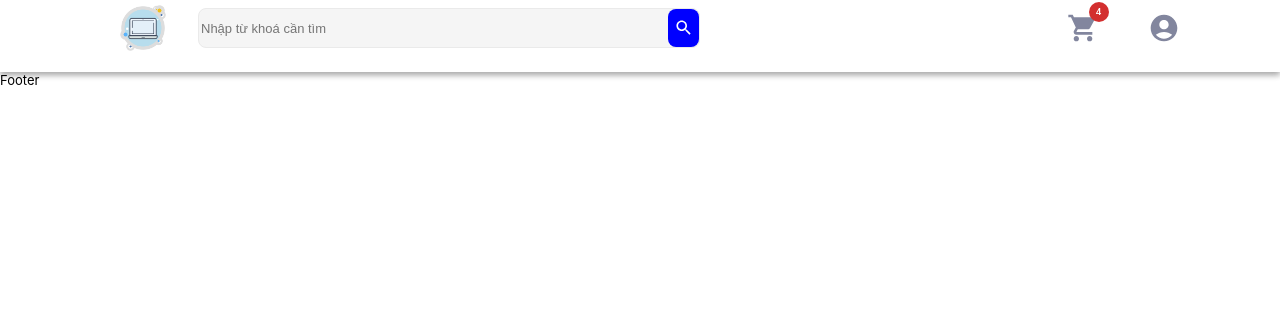
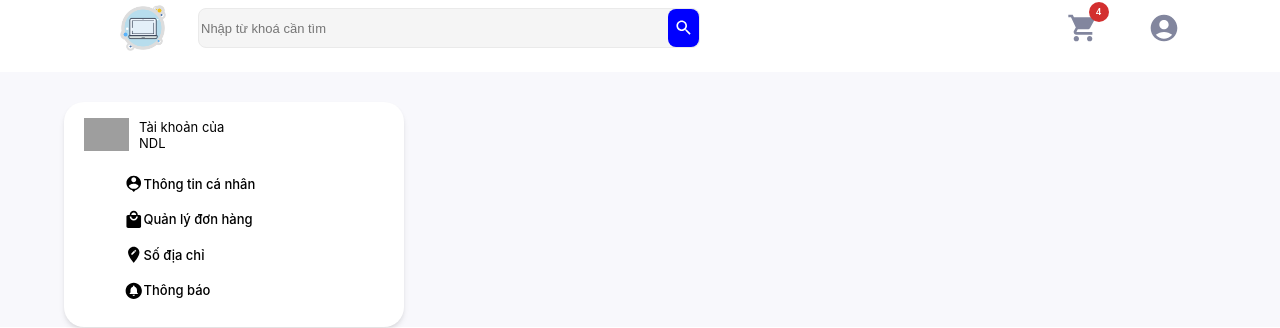
Before and after one commit to callmeNDL/weblaptop, a React (Create React App) app: page /profile in a window 1280 px wide. Shown: the part 1018-1346 px from the top of the page. Before the commit the page ends 1106 px from the top, so only its background shows below. Built offline with nearby package versions, Linux system fonts and the light colour scheme; grey boxes are pictures that could not be loaded.

Commit message:
add page profile ul/profile

```diff
--- a/src/App.js
+++ b/src/App.js
@@ -9,6 +9,7 @@ import Promo from './pages/Promo';
 import ItemDetail from './components/ItemDetail/ItemDetail';
 import Product from './pages/Product';
 import Cart from './pages/Cart';
+import Profile from './pages/Profile';
 
 function App() {
   return (
@@ -18,6 +19,7 @@ function App() {
         <Route exact path="/product" element={<Product />} />
         <Route exact path="/product/:productId" element={<ItemDetail />} />
         <Route exact path="/cart" element={<Cart />} />
+        <Route exact path="/profile" element={<Profile />} />
         <Route exact path="/signIn" element={<SignInPage />} />
         <Route exact path="/signup" element={<SignUp />} />
         <Route exact path="/promo" element={<Promo />} />
--- a/src/assets/scss/Products.scss
+++ b/src/assets/scss/Products.scss
@@ -123,10 +123,10 @@
         color: inherit;
         font-weight: inherit;
         width: 75px;
-        padding: 0.25rem;
+        padding: 10px 10px;
         border: 1px solid rgb(228, 229, 240);
-        font-size: 0.7rem;
-        border-radius: 0.25rem;
+        font-size: 13px;
+        border-radius: 5px;
         background-color: rgb(255, 255, 255);
         z-index: 0;
         text-align: center;
--- a/src/assets/scss/global.scss
+++ b/src/assets/scss/global.scss
@@ -51,3 +51,24 @@ input:focus {
 * {
   font-size: 13px;
 }
+
+.title {
+  margin: 0px;
+  padding: 0px;
+  border-style: none;
+  border-width: 1px;
+  border-color: unset;
+  opacity: 1;
+  color: rgb(27, 29, 41);
+  font-weight: 700;
+  text-decoration: unset;
+  font-size: 20px;
+  line-height: 28px;
+  overflow: hidden;
+  display: -webkit-box;
+  -webkit-box-orient: vertical;
+  -webkit-line-clamp: unset;
+  max-width: unset;
+  min-width: unset;
+  transition: color 0.3s ease 0s;
+}
--- a/src/components/AppBar/PrimarySearchAppBar.jsx
+++ b/src/components/AppBar/PrimarySearchAppBar.jsx
@@ -70,7 +70,15 @@ const PrimarySearchAppBar = () => {
           Sign In
         </p>
       </MenuItem>
-      <MenuItem onClick={handleMenuClose}>My account</MenuItem>
+      <MenuItem onClick={handleMenuClose}>
+        <p
+          onClick={() => {
+            navigate('/profile');
+          }}
+        >
+          My account
+        </p>
+      </MenuItem>
     </Menu>
   );
 
--- a/src/components/ListItem/ListItem.jsx
+++ b/src/components/ListItem/ListItem.jsx
@@ -1,8 +1,10 @@
+import { useNavigate } from 'react-router-dom';
 import Item from '../Item/Item';
 import PaginationRounded from '../Pagination/Pagination';
 import './ListItem.scss';
 
 const ListItem = ({ title }) => {
+  const navigate = useNavigate();
   const listItem = [
     {
       id: 1,
@@ -162,8 +164,15 @@ const ListItem = ({ title }) => {
     <div className="listItemContainer">
       {title ? (
         <div className="titleItem">
-          <p>LapTop</p>
-          <p>Xem tat ca</p>
+          <p className="title">LapTop</p>
+          <p
+            className="showMore"
+            onClick={() => {
+              navigate('/product');
+            }}
+          >
+            Xem tất cả &gt;
+          </p>
         </div>
       ) : (
         ''
--- a/src/components/ListItem/ListItem.scss
+++ b/src/components/ListItem/ListItem.scss
@@ -5,8 +5,16 @@
   margin-top: 30px;
 
   .titleItem {
+    padding: 10px 20px;
     display: flex;
     justify-content: space-between;
+
+    .showMore {
+      cursor: pointer;
+      color: rgb(130, 134, 158);
+    }
+
+
   }
   .listItemBox {
     display: flex;
--- /dev/null
+++ b/src/components/Profile/Account.jsx
@@ -0,0 +1,36 @@
+import './Account.scss';
+import PersonPinIcon from '@mui/icons-material/PersonPin';
+import LocalMallIcon from '@mui/icons-material/LocalMall';
+import EditLocationIcon from '@mui/icons-material/EditLocation';
+import CircleNotificationsIcon from '@mui/icons-material/CircleNotifications';
+const Account = ({ dataAccount }) => {
+  return (
+    <div className="account-container">
+      <div className="account-info">
+        <img src={dataAccount.img} alt="img-avatar" />
+        <div className="account-name">
+          <span>Tài khoản của</span>
+          <span>{dataAccount.name}</span>
+        </div>
+      </div>
+      <ul>
+        <li>
+          <PersonPinIcon /> Thông tin cá nhân
+        </li>
+        <li>
+          <LocalMallIcon />
+          Quản lý đơn hàng
+        </li>
+        <li>
+          <EditLocationIcon />
+          Số địa chỉ
+        </li>
+        <li>
+          <CircleNotificationsIcon /> Thông báo
+        </li>
+      </ul>
+    </div>
+  );
+};
+
+export default Account;
--- /dev/null
+++ b/src/components/Profile/Account.scss
@@ -0,0 +1,46 @@
+.account-container {
+  margin-top: 30px;
+  min-width: 300px;
+  box-shadow: rgba(0, 0, 0, 0.1) 0px 4px 6px -1px,
+    rgba(0, 0, 0, 0.06) 0px 2px 4px -1px;
+  background-color: white;
+  border-radius: 20px;
+  padding: 10px 20px;
+
+  .account-info {
+    display: flex;
+    align-items: center;
+
+    img {
+      width: 45px;
+      height: 45px;
+      object-fit: contain;
+    }
+
+    .account-name {
+      margin-left: 10px;
+      display: flex;
+      flex-direction: column;
+    }
+  }
+
+  ul {
+    li {
+      cursor: pointer;
+      display: flex;
+      -webkit-box-align: center;
+      align-items: center;
+      -webkit-box-pack: justify;
+      padding: 4px 0px;
+      margin: 8px 0px;
+      background: unset;
+      font-weight: 500;
+
+      &:hover {
+        font-weight: 700 !important;
+
+        color: rgb(20, 53, 195) !important;
+      }
+    }
+  }
+}
--- a/src/components/SignIn/SignIn.jsx
+++ b/src/components/SignIn/SignIn.jsx
@@ -12,6 +12,7 @@ import LockOutlinedIcon from '@mui/icons-material/LockOutlined';
 import Typography from '@mui/material/Typography';
 import Container from '@mui/material/Container';
 import { createTheme, ThemeProvider } from '@mui/material/styles';
+import LoginBG from '../../assets/imgs/login-bg.png';
 
 function Copyright(props) {
   return (
@@ -47,11 +48,24 @@ export default function SignIn() {
 
   return (
     <ThemeProvider theme={defaultTheme}>
-      <Container component="main" maxWidth="xs">
+      <div
+        style={{
+          display: 'flex',
+          alignItems: 'center',
+          justifyContent: 'center',
+        }}
+      >
+        <img
+          src={LoginBG}
+          alt="login-bg"
+          style={{ width: '310px', height: '360px', marginRight: '30px' }}
+        />
+
+        <Container component="main" maxWidth="xs" style={{ margin: 0 }}>
           <CssBaseline />
           <Box
             sx={{
-            marginTop: 8,
+              marginTop: 4,
               display: 'flex',
               flexDirection: 'column',
               alignItems: 'center',
@@ -115,8 +129,9 @@ export default function SignIn() {
               </Grid>
             </Box>
           </Box>
+        </Container>
+      </div>
       <Copyright sx={{ mt: 8, mb: 4 }} />
-      </Container>
     </ThemeProvider>
   );
 }
--- /dev/null
+++ b/src/pages/Profile.jsx
@@ -0,0 +1,19 @@
+import { Container } from '@mui/material';
+import Account from '../components/Profile/Account';
+
+const Profile = () => {
+  const account = {
+    img: 'https://i0.wp.com/thatnhucuocsong.com.vn/wp-content/uploads/2023/02/Hinh-anh-avatar-Facebook.jpg?resize=560%2C560&ssl=1',
+    name: 'NDL',
+  };
+  return (
+    <div className="profile-container bg-container">
+      <Container style={{ display: 'flex' }}>
+        <Account dataAccount={account} />
+        <div></div>
+      </Container>
+    </div>
+  );
+};
+
+export default Profile;
```
Also changed, not shown: src/assets/imgs/login-bg.png (added), src/components/ItemDetail/ItemDetail.styles.js (deleted). Lines whose indentation alone changed are shown as unchanged.
